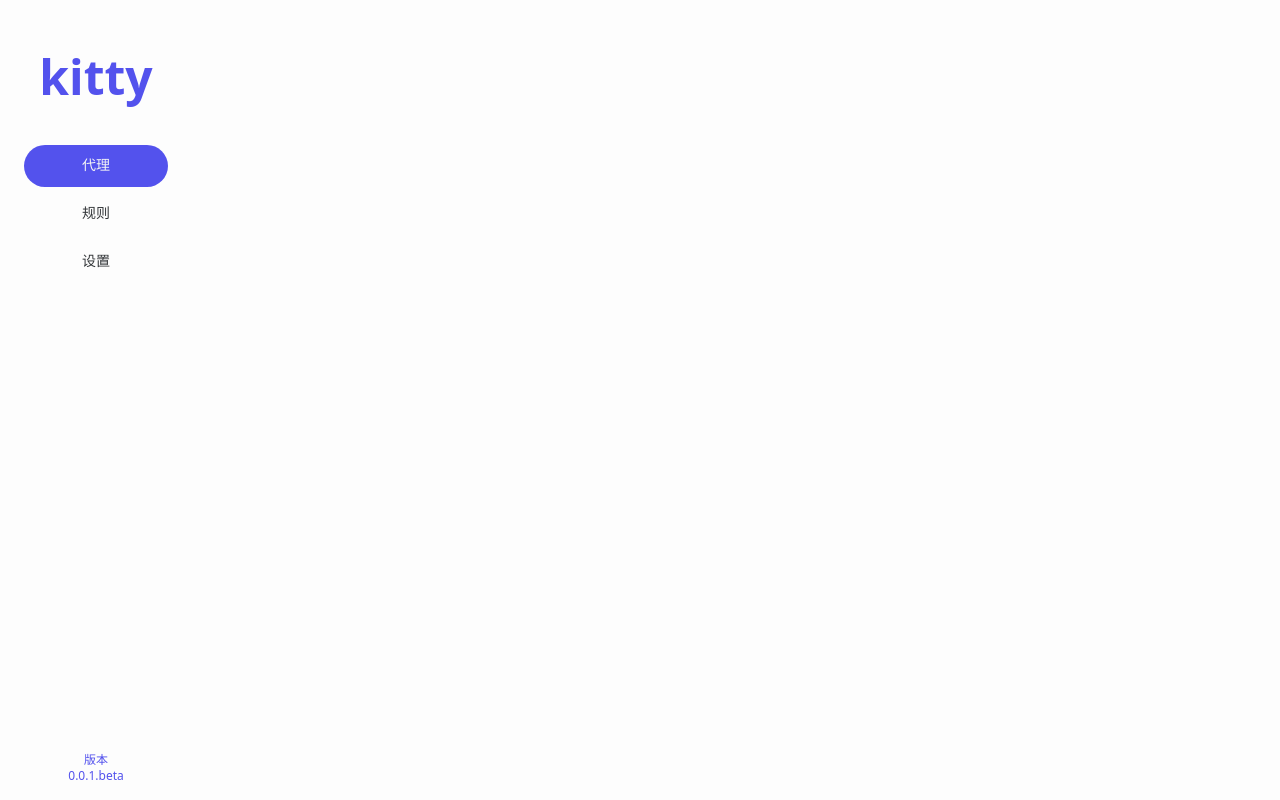
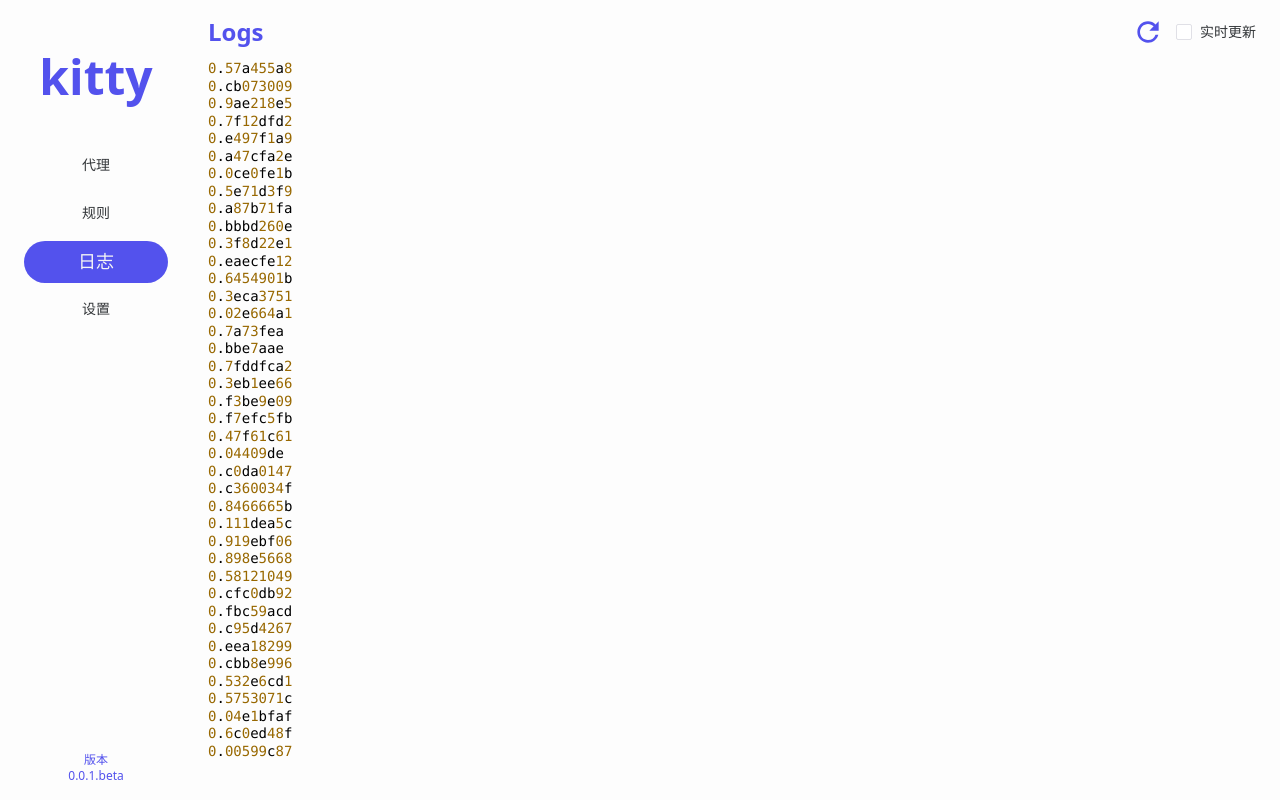
Before and after one commit to fagao-ai/kitty, a Vue app: page /#/log in a window 1280 px wide. Built offline with nearby package versions, Linux system fonts and the light colour scheme; a small style sheet from the web is missing.

Commit message:
frontend: add rules view

```diff
--- a/package.json
+++ b/package.json
@@ -20,6 +20,7 @@
     "@tauri-apps/plugin-shell": "^2.0.0-alpha.3",
     "@vueuse/core": "^10.6.1",
     "class-transformer": "^0.5.1",
+    "highlight.js": "^11.9.0",
     "humps": "^2.0.1",
     "reflect-metadata": "^0.2.1",
     "vue": "^3.3.4",
@@ -45,7 +46,7 @@
     "eslint-staged": "^1.0.1",
     "internal-ip": "^7.0.0",
     "lint-staged": "^15.2.0",
-    "naive-ui": "^2.35.0",
+    "naive-ui": "^2.37.3",
     "pnpm": "^8.11.0",
     "sass": "^1.69.5",
     "simple-git-hooks": "^2.9.0",
--- a/src/App.vue
+++ b/src/App.vue
@@ -1,24 +1,35 @@
 <script setup lang="ts">
 import { NConfigProvider, NMessageProvider } from 'naive-ui'
+import hljs from 'highlight.js/lib/core'
 import { useTheme } from '@/utils/theme'
 import MenuView from '@/views/menu/MenuView.vue'
 import 'vfonts/FiraCode.css'
 import 'vfonts/Lato.css'
 
 const { theme, lightThemeOverrides, darkThemeOverrides } = useTheme()
+
+hljs.registerLanguage('naive-log', () => ({
+  contains: [
+    {
+      className: 'number',
+      begin: /\d+/,
+    },
+  ],
+}))
 </script>
 
 <template>
   <n-config-provider
     :theme="theme"
     :theme-overrides="theme === null ? lightThemeOverrides : darkThemeOverrides"
+    :hljs="hljs"
     class="flex w-full h-full bg-[#fdfdfd] dark:bg-[#373839]"
   >
     <n-message-provider>
       <div class="w-48">
         <menu-view />
       </div>
-      <div class="flex-1 p-4 h-full w-full">
+      <div class="flex-1 p-4 h-full w-full overflow-y-hidden">
         <router-view />
       </div>
     </n-message-provider>
--- /dev/null
+++ b/src/apis/rule/index.ts
@@ -0,0 +1,20 @@
+import { camelizeKeys, decamelizeKeys } from 'humps'
+import type { ProxyRule } from '@/types/rule'
+import { invoke } from '@/utils/invoke'
+
+export async function updateRule(rule: ProxyRule) {
+  await invoke('update_rules_item', { record: decamelizeKeys(rule) })
+}
+
+export async function getAllRules() {
+  const res = await invoke<ProxyRule[]>('query_rules')
+  return camelizeKeys(res.data) as ProxyRule[]
+}
+
+export async function createRule(rule: ProxyRule) {
+  await invoke('add_rules', { records: [decamelizeKeys(rule)] })
+}
+
+export async function deleteRule(id: number) {
+  await invoke('delete_rules', { id })
+}
--- a/src/routers/routes.ts
+++ b/src/routers/routes.ts
@@ -14,4 +14,9 @@ export const routes = [
     name: 'rule',
     component: () => import('@/views/rule/RuleView.vue'),
   },
+  {
+    path: '/log',
+    name: 'log',
+    component: () => import('@/views/log/LogView.vue'),
+  },
 ]
--- a/src/styles.scss
+++ b/src/styles.scss
@@ -6,6 +6,7 @@ body {
   -moz-user-select: none !important; /* Firefox */
   -ms-user-select: none !important; /* IE10+/Edge */
   user-select: none !important;
+  @apply overflow-y-hidden;
 }
 
 #app {
--- a/src/translations/zh-CN.json
+++ b/src/translations/zh-CN.json
@@ -11,7 +11,8 @@
     "proxies": "代理",
     "settings": "设置",
     "version": "版本",
-    "rules": "规则"
+    "rules": "规则",
+    "logs": "日志"
   },
   "setting": {
     "language": "语言",
--- /dev/null
+++ b/src/types/rule/index.ts
@@ -0,0 +1,10 @@
+export type RuleAction = 'proxy' | 'redirect' | 'reject'
+
+export type RuleType = 'domain_suffix' | 'domain_preffix' | 'full_domain' | 'cidr'
+
+export interface ProxyRule {
+  id?: number
+  ruleAction: RuleAction
+  ruleType: RuleType
+  rule: string
+}
--- /dev/null
+++ b/src/views/log/LogView.vue
@@ -0,0 +1,87 @@
+<script setup lang="ts">
+import { nextTick, onMounted, ref, watch, watchEffect } from 'vue'
+import type { LogInst } from 'naive-ui'
+
+function log() {
+  const l: string[] = []
+  for (let i = 0; i < 40; ++i)
+    l.push(Math.random().toString(16))
+
+  return `${l.join('\n')}\n`
+}
+
+const realtimeUpdate = ref(false)
+const logRef = ref(log())
+const logInstRef = ref<LogInst | null>(null)
+
+const startRef = ref(false)
+const timerRef = ref<number | null>(null)
+function startRealtime() {
+  startRef.value = !startRef.value
+  if (startRef.value) {
+    timerRef.value = window.setInterval(() => {
+      logRef.value = logRef.value + log()
+    }, 1000)
+  }
+  else if (timerRef.value) {
+    clearInterval(timerRef.value)
+    timerRef.value = null
+  }
+}
+watch(realtimeUpdate, startRealtime)
+onMounted(() => {
+  watchEffect(() => {
+    if (logRef.value) {
+      nextTick(() => {
+        logInstRef.value?.scrollTo({ position: 'bottom', silent: true })
+      })
+    }
+  })
+})
+</script>
+
+<template>
+  <div class="flex w-full h-full flex-col space-y-3">
+    <div class="h-8 flex justify-between items-center">
+      <div class="text-primay text-2xl font-extrabold">
+        Logs
+      </div>
+      <div class="flex justify-center items-center space-x-3">
+        <n-icon
+          size="32"
+          class="text-primay"
+          :class="realtimeUpdate ? 'cursor-not-allowed' : 'cursor-pointer'"
+        >
+          <svg
+            xmlns="http://www.w3.org/2000/svg"
+            xmlns:xlink="http://www.w3.org/1999/xlink"
+            viewBox="0 0 24 24"
+          >
+            <path
+              d="M17.65 6.35A7.958 7.958 0 0 0 12 4c-4.42 0-7.99 3.58-7.99 8s3.57 8 7.99 8c3.73 0 6.84-2.55 7.73-6h-2.08A5.99 5.99 0 0 1 12 18c-3.31 0-6-2.69-6-6s2.69-6 6-6c1.66 0 3.14.69 4.22 1.78L13 11h7V4l-2.35 2.35z"
+              fill="currentColor"
+            />
+          </svg>
+        </n-icon>
+        <n-checkbox v-model:checked="realtimeUpdate">
+          实时更新
+        </n-checkbox>
+      </div>
+    </div>
+    <div class="flex-1 overflow-y-auto max-w-full h-full">
+      <n-log
+        ref="logInstRef"
+        class="w-full h-full"
+        :log="logRef"
+        language="naive-log"
+        trim
+      />
+    </div>
+  </div>
+</template>
+
+<style lang="scss" scoped>
+:deep(.n-log) {
+  height: 100% !important;
+}
+</style>
--- a/src/views/menu/MenuView.vue
+++ b/src/views/menu/MenuView.vue
@@ -33,6 +33,19 @@ const menuOptions: MenuOption[] = [
         { default: () => t('menubar.rules') },
       ),
     key: 'rule',
+  },
+  {
+    label: () =>
+      h(
+        RouterLink,
+        {
+          to: {
+            name: 'log',
+          },
+        },
+        { default: () => t('menubar.logs') },
+      ),
+    key: 'log',
   },
   {
     label: () =>
--- a/src/views/rule/RuleView.vue
+++ b/src/views/rule/RuleView.vue
@@ -1,3 +1,99 @@
+<script setup lang="ts">
+import { reactive } from 'vue'
+import { NForm, NFormItem } from 'naive-ui'
+import type { ProxyRule } from '@/types/rule'
+import { createRule, deleteRule, getAllRules, updateRule } from '@/apis/rule'
+
+interface RulesForm {
+  rules: ProxyRule[]
+}
+
+const defaultRule: ProxyRule = {
+  id: 0,
+  ruleAction: 'proxy',
+  ruleType: 'full_domain',
+  rule: '',
+}
+
+const defaultRulesFrom: RulesForm = {
+  rules: [{ ...defaultRule }],
+}
+const rulesForm = reactive<RulesForm>(defaultRulesFrom)
+
+function handleAddRule() {
+  rulesForm.rules.push({ ...defaultRule })
+}
+
+async function handleRemoveRule(index: number) {
+  const id = rulesForm.rules[index].id
+  if (id)
+    await deleteRule(id)
+
+  rulesForm.rules.splice(index, 1)
+}
+
+async function handleUpdateRule(rule: ProxyRule) {
+  if (!rule.id) {
+    await createRule({ rule: rule.rule, ruleAction: rule.ruleAction, ruleType: rule.ruleType })
+    return
+  }
+  await updateRule({ id: rule.id, rule: rule.rule, ruleAction: rule.ruleAction, ruleType: rule.ruleType })
+}
+
+async function initRules() {
+  const rules = await getAllRules()
+  Object.assign(rulesForm, { rules: rules.length === 0 ? defaultRulesFrom : rules })
+}
+initRules()
+</script>
+
 <template>
-  Rules
+  <div class="flex w-full h-full flex-col">
+    <div class="h-8 flex justify-between items-center text-primay text-2xl font-extrabold">
+      Rules
+    </div>
+    <div class="flex-1 overflow-y-auto">
+      <n-scrollbar style="max-height: 100%;">
+        <n-form
+          :model="rulesForm"
+          size="medium"
+          label-placement="left"
+          label-width="auto"
+        >
+          <n-form-item
+            v-for="(item, index) in rulesForm.rules"
+            :key="index"
+            :path="`rulesForm.rules[${index}]`"
+          >
+            <div class="flex space-x-4 w-full">
+              <n-select
+                v-model:value="item.ruleAction"
+                :options="[{ label: 'proxy', value: 'proxy' }, { label: 'redirect', value: 'redirect' }, { label: 'reject', value: 'reject' }]"
+              />
+              <n-select
+                v-model:value="item.ruleType"
+                :options="[{ label: 'domain suffix', value: 'domain_suffix' }, { label: 'domain preffix', value: 'domain_preffix' }, { label: 'full domain', value: 'full_domain' }, { label: 'cidr', value: 'cidr' }]"
+              />
+              <n-input
+                v-model:value="item.rule"
+                @blur="handleUpdateRule(item)"
+              />
+              <n-button
+                class="pl-3"
+                @click="handleAddRule"
+              >
+                +
+              </n-button>
+              <n-button
+                class="pl-3"
+                @click="handleRemoveRule(index)"
+              >
+                -
+              </n-button>
+            </div>
+          </n-form-item>
+        </n-form>
+      </n-scrollbar>
+    </div>
+  </div>
 </template>
```
